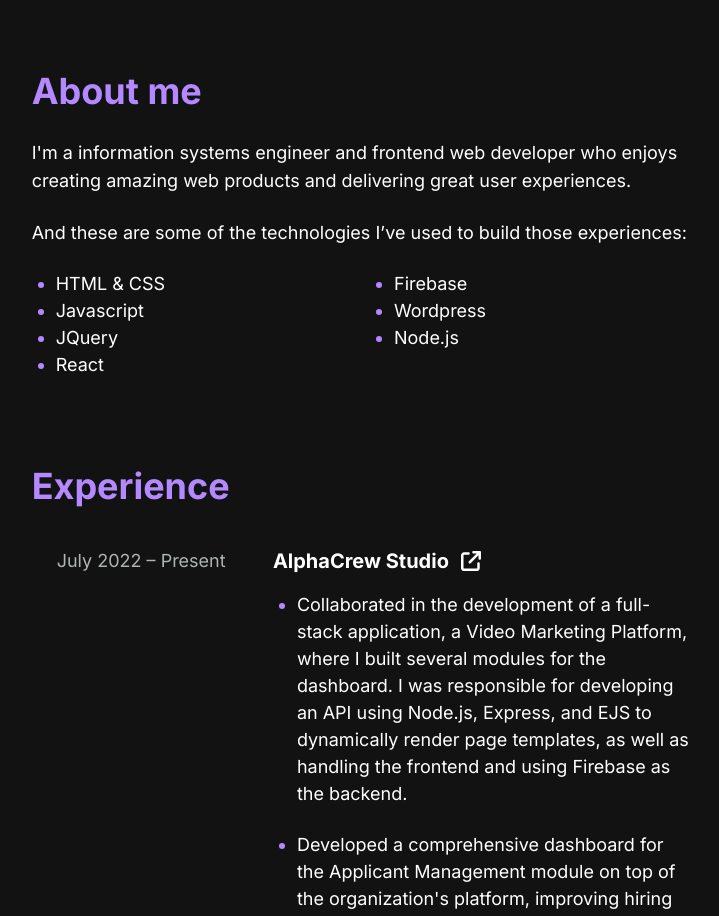
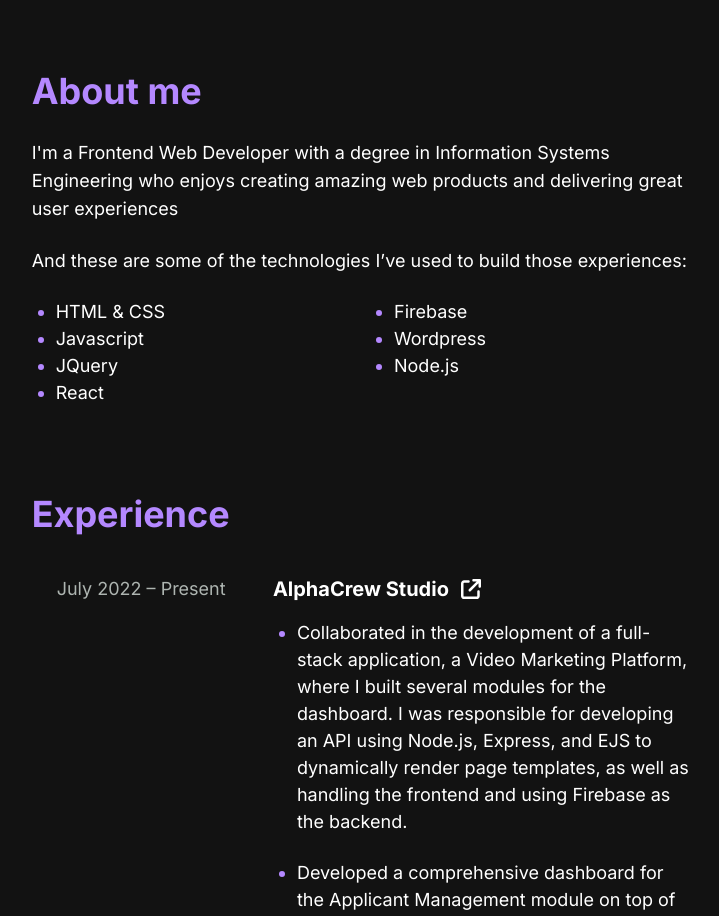
Before and after one commit to ichiklaus/Yelav, a Next.js app: page / in a window 1280 px wide. Shown: the part 860-1776 px from the top of the page, without its empty margins (267-986 px from the left). Built offline with nearby package versions, Linux system fonts and the light colour scheme.

Commit message:
styles: update about description

```diff
--- a/src/app/components/about.tsx
+++ b/src/app/components/about.tsx
@@ -1,13 +1,11 @@
-
 export default function About() {
   return (
     <section id='about' className='pt-32 -mt-32'>
       <div className='flex flex-col gap-y-4'>
         <h2 className='text-4xl font-bold text-accent mb-3'>About me</h2>
         <p className='text-lg mb-2'>
-          I'm a information systems engineer and frontend web developer who enjoys
-          creating amazing web products and delivering great user
-          experiences.
+          I'm a Frontend Web Developer with a degree in Information Systems Engineering who enjoys
+          creating amazing web products and delivering great user experiences
         </p>
         <p className='mb-2'>
           And these are some of the technologies I’ve used to build those
```
